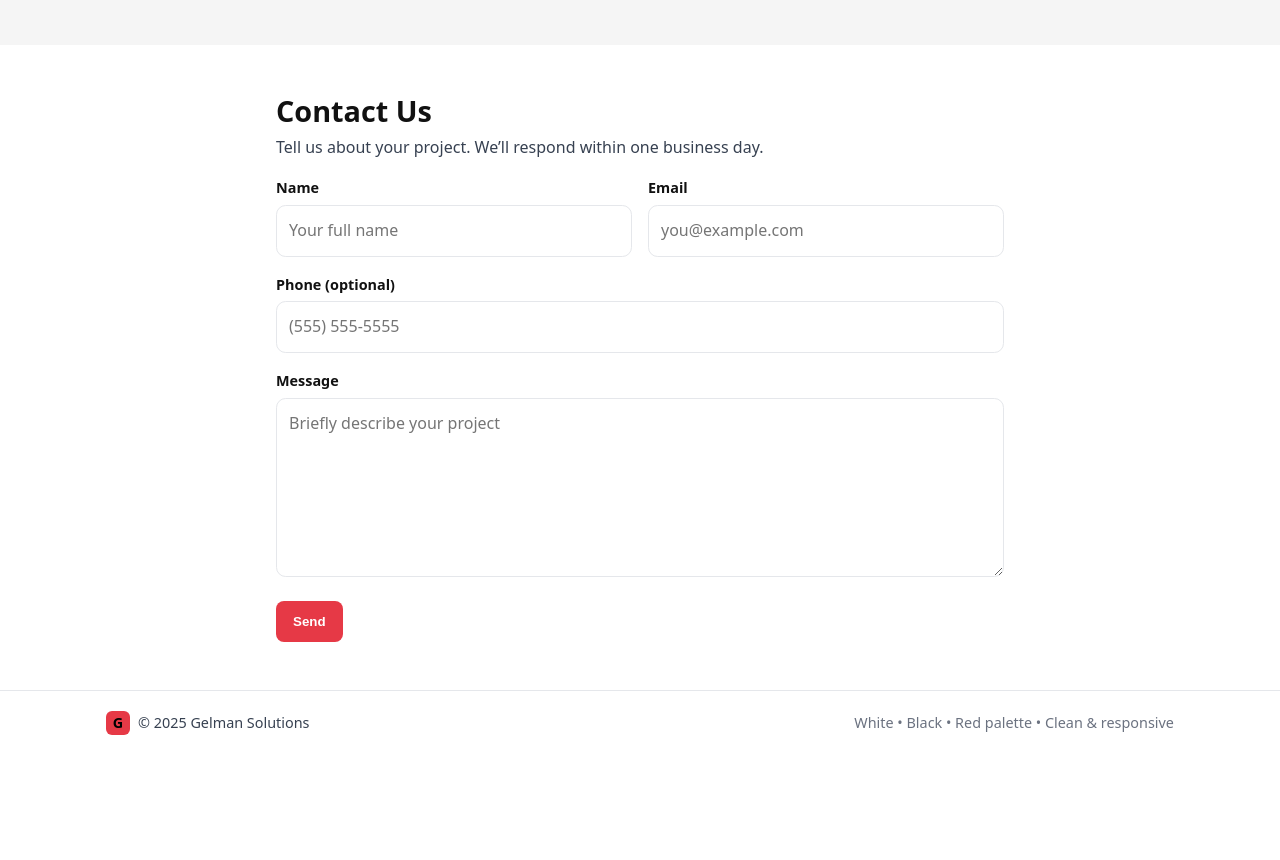
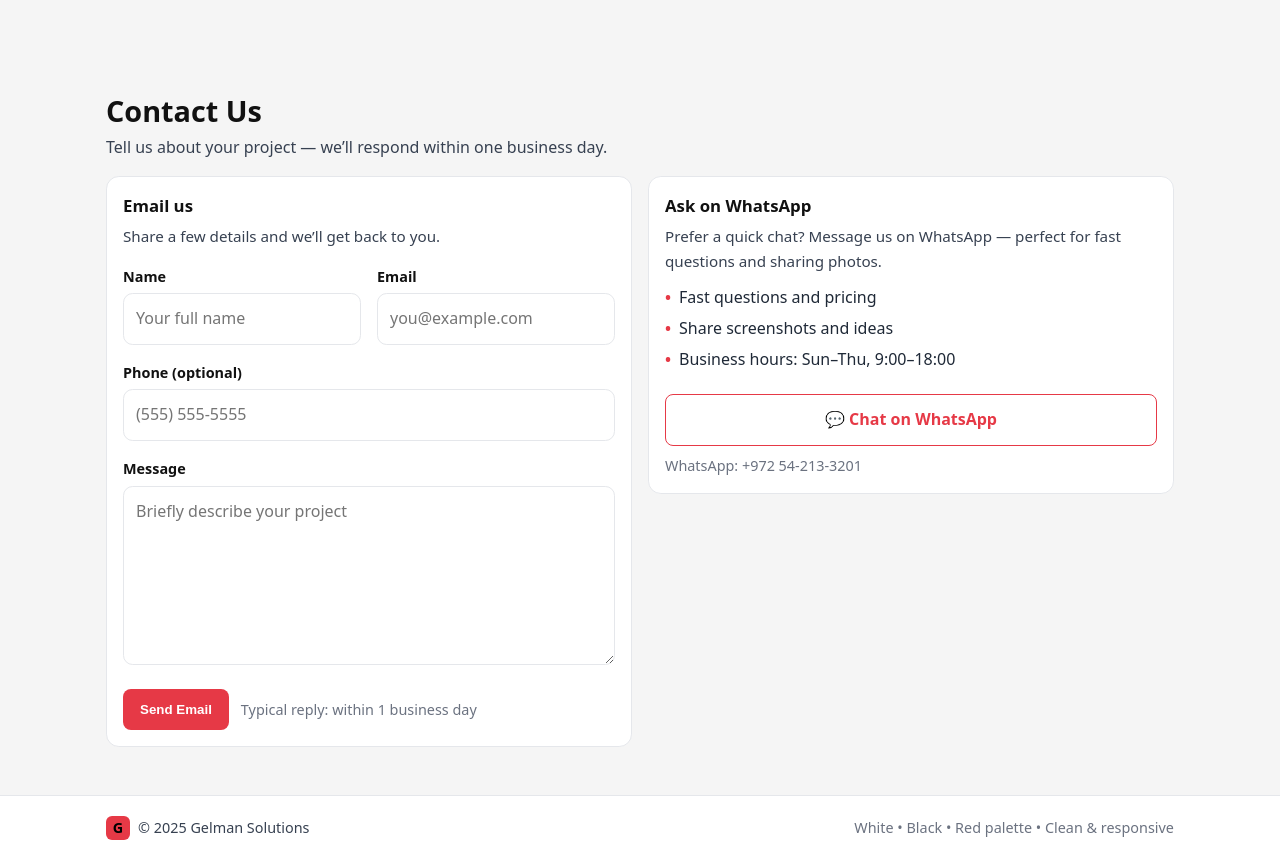
Before and after one commit to DannyGelman95/GelmanSolutions, a plain HTML site: page index.html in a window 1280 px wide. Shown: the part 1360-2220 px from the top of the page. Before the commit the page ends 2115 px from the top, so only its background shows below. Drawn offline with Linux system fonts and the light colour scheme.

Commit message:
index.html

```diff
--- a/index.html
+++ b/index.html
@@ -127,6 +127,12 @@
       .grid-2{grid-template-columns: repeat(2, 1fr)}
       .hero h1{font-size:2.6rem}
     }
+
+    /* Contact tweaks (scoped) */
+.wa-card { border-color: var(--gray-200); }
+@media (min-width: 720px){
+  .wa-card { position: sticky; top: 1rem; }
+}
   </style>
 </head>
 <body>
@@ -135,7 +141,7 @@
     <div class="container nav">
       <a href="#home" class="brand" aria-label="Gelman Solutions Home">
         <!-- Replace src with your actual logo file path -->
-        <img src="/GelmanSolutions - Logo 2.png" alt="Gelman Solutions logo" style="height:40px;width:40px;object-fit:contain" />
+        <img src="/Assets/GelmanSolutions - Logo 2.png" alt="Gelman Solutions logo" style="height:40px;width:40px;object-fit:contain" />
         <div class="brand-text">
           <div class="brand-title">GELMAN</div>
           <div class="brand-sub">SOLUTIONS</div>
@@ -222,35 +228,74 @@
     </div>
   </section>
 
-  <!-- Contact -->
-  <section id="contact">
-    <div class="container" style="max-width:760px">
+<section id="contact" style="background: var(--gray-100)">
+  <div class="container">
     <h2>Contact Us</h2>
-      <p class="sub">Tell us about your project. We’ll respond within one business day.</p>
+    <p class="sub">Tell us about your project — we’ll respond within one business day.</p>
 
-      <form action="mailto:info@gelman-solutions.example" method="post" enctype="text/plain">
+    <div class="grid-2" style="margin-top:1rem; align-items:start">
+      <!-- Column 1: Email form -->
+      <article class="card">
+        <h3 style="margin-top:0">Email us</h3>
+        <p class="muted" style="margin-top:.25rem">Share a few details and we’ll get back to you.</p>
+
+        <!-- Tip: replace mailto with a secure HTTPS endpoint (e.g., Formspree) to remove the browser “insecure form” notice -->
+        <form action="mailto:info@your-domain.com" method="POST" enctype="text/plain">
           <div class="grid-2">
             <div>
               <label for="name">Name</label>
-            <input id="name" name="Name" type="text" placeholder="Your full name" required>
+              <input id="name" name="Name" type="text" placeholder="Your full name" autocomplete="name" required>
             </div>
             <div>
               <label for="email">Email</label>
-            <input id="email" name="Email" type="email" placeholder="you@example.com" required>
+              <input id="email" name="Email" type="email" placeholder="you@example.com" autocomplete="email" required>
             </div>
           </div>
+
           <div style="margin-top:1rem">
             <label for="phone">Phone (optional)</label>
-          <input id="phone" name="Phone" type="tel" placeholder="(555) 555‑5555">
+            <input id="phone" name="Phone" type="tel" placeholder="(555) 555-5555" autocomplete="tel">
           </div>
+
           <div style="margin-top:1rem">
             <label for="message">Message</label>
             <textarea id="message" name="Message" rows="6" placeholder="Briefly describe your project" required></textarea>
           </div>
-        <div style="margin-top:1rem;display:flex;gap:.75rem;align-items:center;justify-content:space-between;flex-wrap:wrap">
-          <button class="btn btn-primary" type="submit">Send</button>
+
+          <div style="margin-top:1rem; display:flex; gap:.75rem; flex-wrap:wrap; align-items:center">
+            <button type="submit" class="btn btn-primary">Send Email</button>
+            <span class="muted">Typical reply: within 1 business day</span>
           </div>
         </form>
+      </article>
+
+      <!-- Column 2: WhatsApp card -->
+      <aside class="card wa-card">
+        <h3 style="margin-top:0">Ask on WhatsApp</h3>
+        <p class="muted" style="margin-top:.25rem">
+          Prefer a quick chat? Message us on WhatsApp — perfect for fast questions and sharing photos.
+        </p>
+
+        <ul class="checks" style="margin-top:.75rem">
+          <li><span class="dot">•</span> Fast questions and pricing</li>
+          <li><span class="dot">•</span> Share screenshots and ideas</li>
+          <li><span class="dot">•</span> Business hours: Sun–Thu, 9:00–18:00</li>
+        </ul>
+
+        <a
+          class="btn btn-outline"
+          style="margin-top:1rem; width:100%; text-align:center"
+          href="https://wa.me/972542133201?text=Hi%20Gelman%20Solutions%2C%20I%27d%20like%20to%20discuss%20a%20project."
+          target="_blank"
+          rel="noopener"
+          aria-label="Open WhatsApp chat with Gelman Solutions"
+        >
+          💬 Chat on WhatsApp
+        </a>
+
+        <small class="muted" style="display:block; margin-top:.5rem">WhatsApp: +972 54‑213‑3201</small>
+      </aside>
+    </div>
   </div>
 </section>
 
```
Lines whose indentation alone changed are shown as unchanged.
